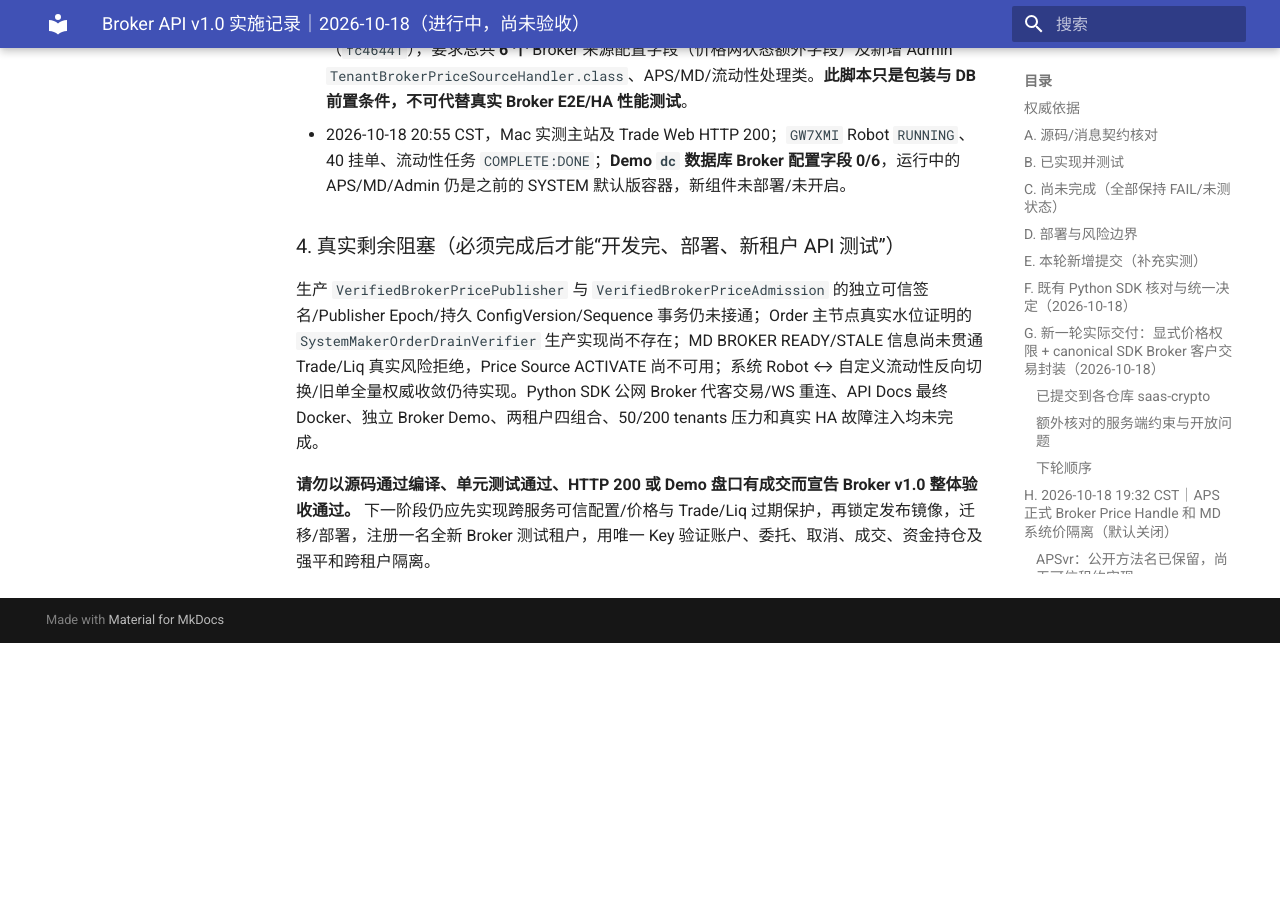
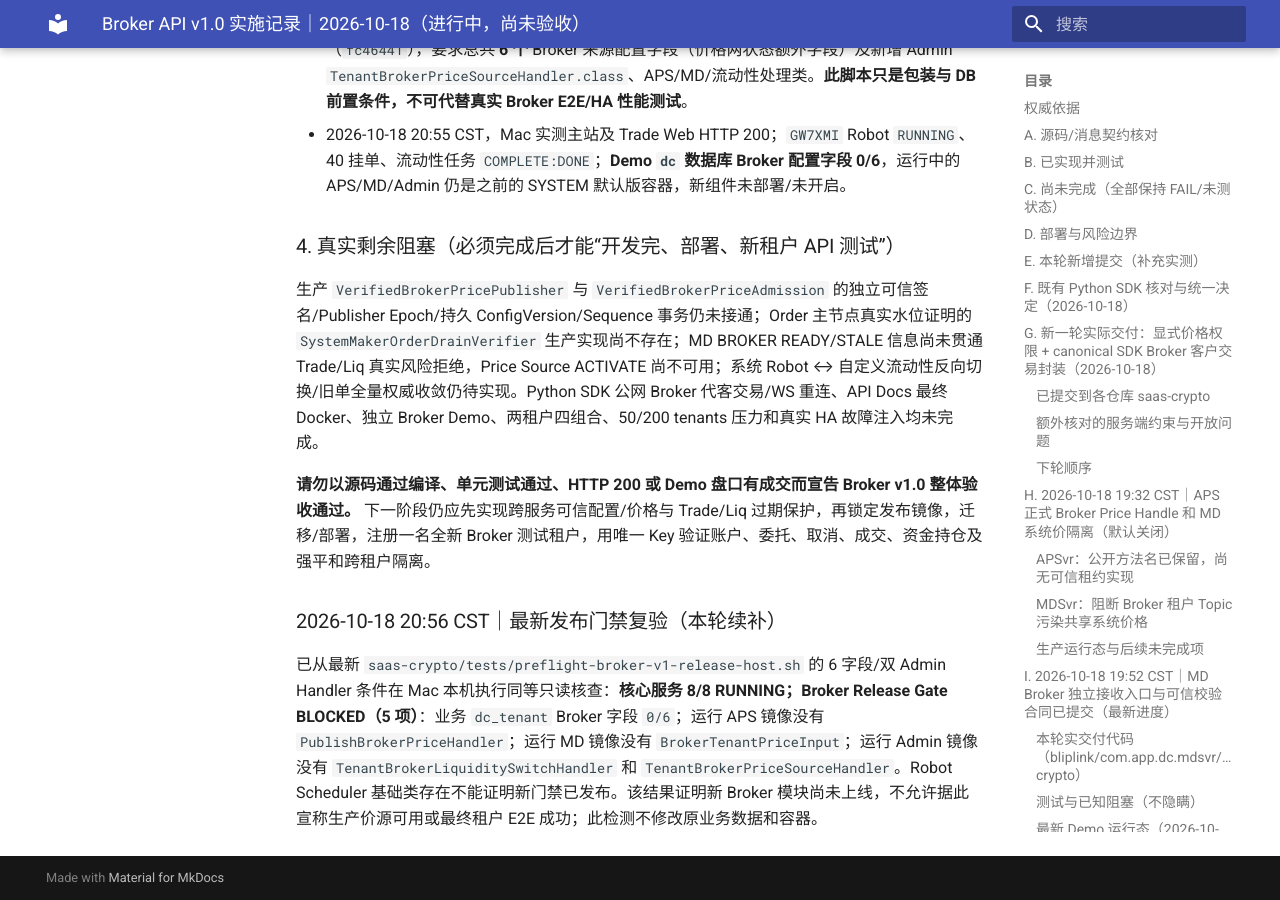
Before and after one commit to bliplink/dc-quant-deploy, an MkDocs documentation site: the page built from docs/BROKER_API_V1_IMPLEMENTATION_AUDIT_20261018.zh-CN.md, in a window 1280 px wide and 900 px high, scrolled down 13534 px. Built offline with MkDocs 1.6.1 and Material for MkDocs 9.7.7, drawn with Linux system fonts in a browser that asks for light colours; before the commit the page ends 14177 px from its top, so only the background shows below that.

Commit message:
docs(broker): record current 5 failed Mac release prerequisites before new-tenant E2E [skip ci]

```diff
--- a/docs/BROKER_API_V1_IMPLEMENTATION_AUDIT_20261018.zh-CN.md
+++ b/docs/BROKER_API_V1_IMPLEMENTATION_AUDIT_20261018.zh-CN.md
@@ -228,3 +228,8 @@
 生产 `VerifiedBrokerPricePublisher` 与 `VerifiedBrokerPriceAdmission` 的独立可信签名/Publisher Epoch/持久 ConfigVersion/Sequence 事务仍未接通；Order 主节点真实水位证明的 `SystemMakerOrderDrainVerifier` 生产实现尚不存在；MD BROKER READY/STALE 信息尚未贯通 Trade/Liq 真实风险拒绝，Price Source ACTIVATE 尚不可用；系统 Robot ↔ 自定义流动性反向切换/旧单全量权威收敛仍待实现。Python SDK 公网 Broker 代客交易/WS 重连、API Docs 最终 Docker、独立 Broker Demo、两租户四组合、50/200 tenants 压力和真实 HA 故障注入均未完成。
 
 **请勿以源码通过编译、单元测试通过、HTTP 200 或 Demo 盘口有成交而宣告 Broker v1.0 整体验收通过。** 下一阶段仍应先实现跨服务可信配置/价格与 Trade/Liq 过期保护，再锁定发布镜像，迁移/部署，注册一名全新 Broker 测试租户，用唯一 Key 验证账户、委托、取消、成交、资金持仓及强平和跨租户隔离。
+
+
+### 2026-10-18 20:56 CST｜最新发布门禁复验（本轮续补）
+
+已从最新 `saas-crypto/tests/preflight-broker-v1-release-host.sh` 的 6 字段/双 Admin Handler 条件在 Mac 本机执行同等只读核查：**核心服务 8/8 RUNNING；Broker Release Gate BLOCKED（5 项）**：业务 `dc_tenant` Broker 字段 `0/6`；运行 APS 镜像没有 `PublishBrokerPriceHandler`；运行 MD 镜像没有 `BrokerTenantPriceInput`；运行 Admin 镜像没有 `TenantBrokerLiquiditySwitchHandler` 和 `TenantBrokerPriceSourceHandler`。Robot Scheduler 基础类存在不能证明新门禁已发布。该结果证明新 Broker 模块尚未上线，不允许据此宣称生产价源可用或最终租户 E2E 成功；此检测不修改原业务数据和容器。
```
